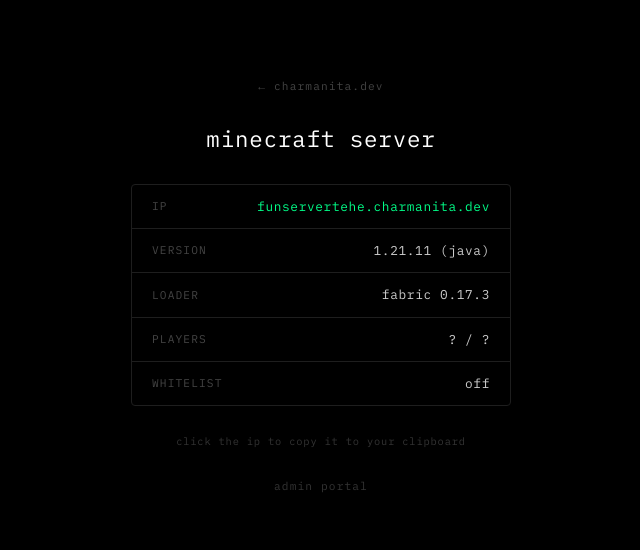
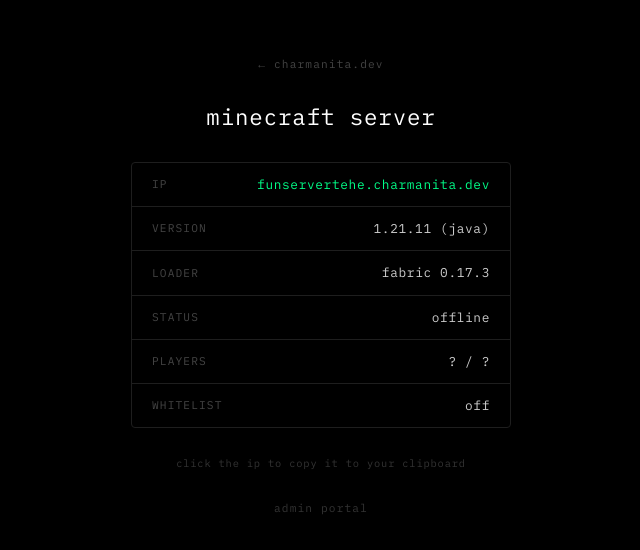
Before and after one commit to charmanita/charmanita.dev, a SvelteKit app: page /minecraft-server in a window 1280 px wide. Shown: the part 114-664 px from the top of the page, without its empty margins (319-959 px from the left). Built offline with nearby package versions, Linux system fonts and the light colour scheme; no server answers.

Commit message:
added online check for server page

```diff
--- a/src/routes/minecraft-server/+page.svelte
+++ b/src/routes/minecraft-server/+page.svelte
@@ -74,6 +74,13 @@
 			<div class="row">
 				<span class="label">loader</span>
 				<span class="value">fabric 0.17.3</span>
+			</div>
+			<div class="divider"></div>
+			<div class="row">
+				<span class="label">status</span>
+				<span class="value {serverOnline ? 'online' : 'offline'}"
+					>{serverOnline ? 'online' : 'offline'}</span
+				>
 			</div>
 			<div class="divider"></div>
 			<div class="row">
```
